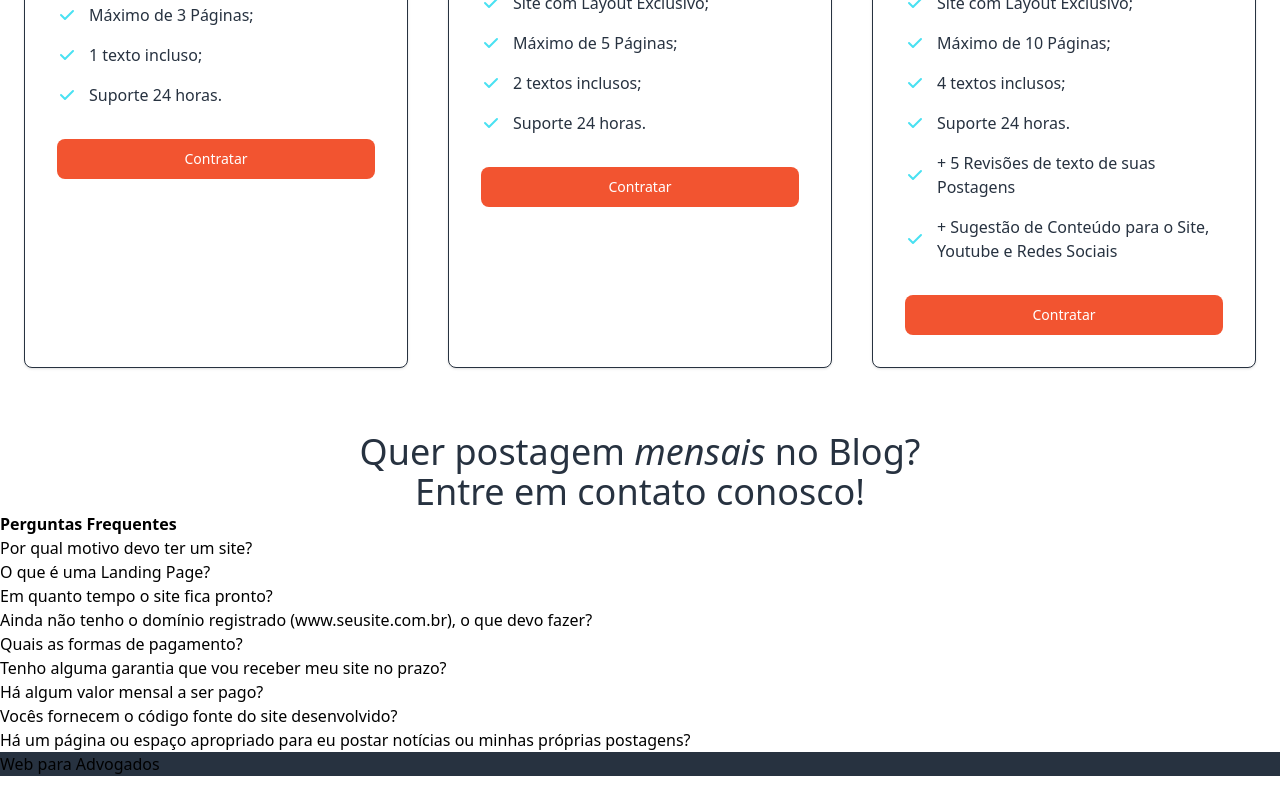
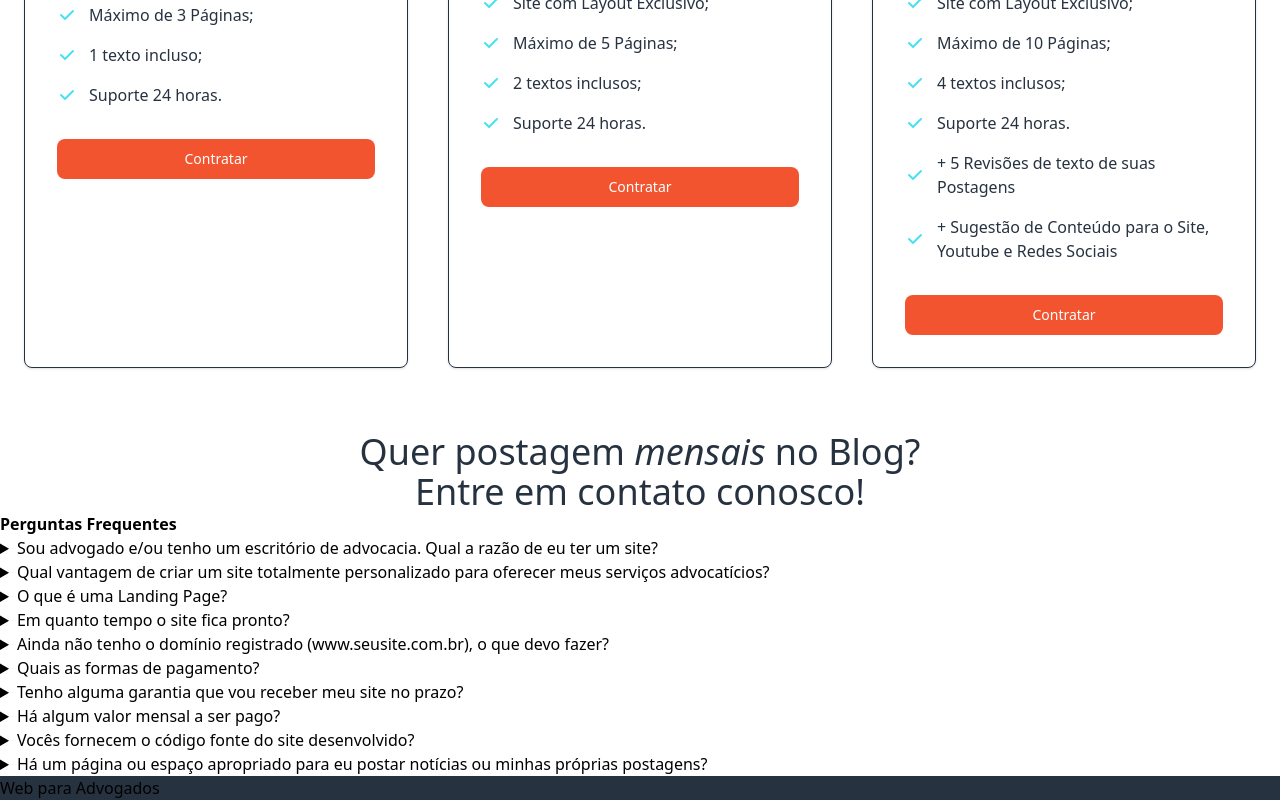
Before and after one commit to Viniciusmbc/sitepadvogados, a Next.js app: page / in a window 1280 px wide. Shown: the part 4011-4811 px from the top of the page. Before the commit the page ends 4787 px from the top, so only its background shows below. Built offline with nearby package versions, Linux system fonts and the light colour scheme.

Commit message:
feat: add faq

```diff
--- a/app/page.tsx
+++ b/app/page.tsx
@@ -259,23 +259,132 @@ export default function Home() {
         </section>
         <section>
           <strong>Perguntas Frequentes</strong>
-          <ul>
-            <li>Por qual motivo devo ter um site?</li>
-            <li>O que é uma Landing Page?</li>
-            <li>Em quanto tempo o site fica pronto?</li>
-            <li>
+          <details>
+            <summary>
+              Sou advogado e/ou tenho um escritório de advocacia. Qual a razão
+              de eu ter um site?
+            </summary>
+            Um site pode ser uma ótima maneira de promover os serviços de um
+            advogado e aumentar a visibilidade da sua empresa. Ele também pode
+            ser uma ferramenta útil para estabelecer credibilidade e confiança
+            com os clientes potenciais. Além disso, um site pode fornecer
+            informações valiosas sobre os serviços oferecidos pelo advogado, bem
+            como sobre sua experiência e qualificações. Isso pode ajudar os
+            clientes a tomar uma decisão informada sobre se contratar ou não o
+            advogado. Um site também pode ser uma plataforma útil para o
+            advogado se comunicar com os clientes atuais e potenciais. Por
+            exemplo, o advogado pode usar o site para fornecer atualizações
+            sobre o andamento de um caso ou para responder a perguntas
+            frequentes. Em resumo, um site pode ser uma ferramenta valiosa para
+            qualquer advogado que deseje promover seus serviços, estabelecer
+            credibilidade e se comunicar com os clientes.
+          </details>
+          <details>
+            <summary>
+              Qual vantagem de criar um site totalmente personalizado para
+              oferecer meus serviços advocatícios?
+            </summary>
+            <ul className=" list-disc">
+              <li>
+                Personalização: Um site personalizado permite que o escritório
+                de advocacia crie uma aparência e uma experiência únicas que
+                refletem sua marca e seus valores. Isso pode ajudar a
+                diferenciar o escritório de outros no mercado e a estabelecer
+                credibilidade e confiança com os clientes.
+              </li>
+              <li>
+                Flexibilidade: Um site personalizado dá ao escritório de
+                advocacia o controle total sobre o design, o conteúdo e as
+                funcionalidades do site. Isso permite que o escritório adicione
+                ou remova recursos conforme necessário, sem ser limitado pelas
+                opções pré-definidas de um template.
+              </li>
+              <li>
+                Otimização para SEO: Criar um site personalizado permite que o
+                escritório de advocacia otimize o site de acordo com as
+                palavras-chave e as práticas de SEO relevantes para o negócio.
+                Isso pode ajudar o site a se posicionar melhor nos resultados de
+                busca e a atrair mais tráfego orgânico.
+              </li>
+              <li>
+                Experiência do usuário: Um site personalizado pode ser projetado
+                de forma a fornecer aos visitantes uma experiência de usuário
+                mais agradável e intuitiva. Isso pode aumentar a probabilidade
+                de os visitantes se tornarem clientes e de eles recomendarem o
+                escritório de advocacia para outras pessoas.
+              </li>
+            </ul>
+            Em resumo, criar um site personalizado para um escritório de
+            advocacia pode oferecer mais personalização, flexibilidade,
+            otimização para SEO e uma experiência do usuário melhor do que um
+            site baseado em um template pré-definido.
+          </details>
+          <details>
+            <summary>O que é uma Landing Page?</summary>
+            Uma landing page é uma página da web projetada para converter
+            visitantes em clientes potenciais, geralmente através da realização
+            de uma ação, como preencher um formulário ou fazer um pedido. As
+            landing pages são geralmente usadas como parte de uma estratégia de
+            marketing digital, para direcionar tráfego para uma página
+            específica de um site a partir de anúncios online, e-mails ou links
+            em redes sociais. O objetivo de uma landing page é capturar
+            informações sobre os visitantes, como o nome, o endereço de e-mail
+            ou o número de telefone, de modo a poder entrar em contato com eles
+            posteriormente. As landing pages também podem ser usadas para vender
+            produtos ou serviços diretamente, oferecendo aos visitantes a opção
+            de fazer um pedido ou se inscrever para receber mais informações. Em
+            resumo, a função principal de uma landing page é converter
+            visitantes em clientes potenciais, oferecendo-lhes algo de valor em
+            troca de suas informações de contato.
+          </details>
+          <details>
+            <summary>Em quanto tempo o site fica pronto?</summary>
+            Após a aprovação do Layout, o site ficará pronto em até 5 dias
+            úteis.
+          </details>
+          <details>
+            <summary>
               Ainda não tenho o domínio registrado (www.seusite.com.br), o que
               devo fazer?
-            </li>
-            <li>Quais as formas de pagamento?</li>
-            <li>Tenho alguma garantia que vou receber meu site no prazo?</li>
-            <li>Há algum valor mensal a ser pago?</li>
-            <li>Vocês fornecem o código fonte do site desenvolvido?</li>
-            <li>
+            </summary>
+            Nossa equipe oferecerá todo o suporte para você adquirir um dominío
+            na internet. Indicaremos diversas opções de site de dominios,
+            ficando a seu critério a escolha. A titulo de exemplo, os valores de
+            um dominío variam entre R$ 50,00 a R$ 150,00 anuais no google
+            domains.
+          </details>
+          <details>
+            <summary>Quais as formas de pagamento?</summary>
+            Aceitamos PIX e Cartão de Crédito.
+          </details>
+          <details>
+            <summary>
+              Tenho alguma garantia que vou receber meu site no prazo?
+            </summary>
+            Além da garantia contratual, temos anúncio no Mercado Livre,
+            garantindo toda a proteção que a plataforma oferece.
+          </details>
+          <details>
+            <summary>Há algum valor mensal a ser pago?</summary>
+            Não, você só pagará pela manutenção do site caso deseje fazer alguma
+            modificação como troca de uma imagem ou mudança no layout.
+          </details>
+          <details>
+            <summary>
+              Vocês fornecem o código fonte do site desenvolvido?
+            </summary>
+            Sim, fornecemos o código fonte para, caso você deseje, possa migrar
+            para outra plataforma ou outros desenvolvedores.
+          </details>
+          <details>
+            <summary>
               Há um página ou espaço apropriado para eu postar notícias ou
               minhas próprias postagens?
-            </li>
-          </ul>
+            </summary>
+            Sim, em todas as opções ofertadada, há um espaço apropriado para
+            postagens. Basta você nos enviar o texto e colocaremos em até 2 dias
+            úteis no site, sem custo adicional.
+          </details>
         </section>
 
         <footer className=" bg-secondary ">
```
